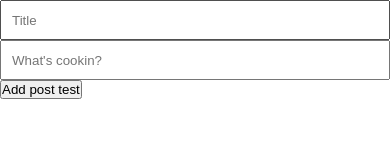
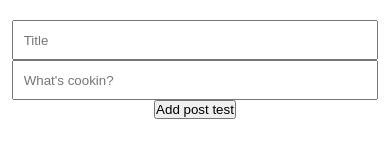
Before and after one commit to benleem/recipe_book, a website: page public/index.html in a window 390 px wide. Drawn offline with Linux system fonts and the light colour scheme; no server answers.

Commit message:
added BASIC styling

```diff
--- a/public/index.html
+++ b/public/index.html
@@ -8,12 +8,12 @@
         <title>RecipeBook</title>
     </head>
     <body>
-        <form action="" class="form-container">
-            <input type="text" placeholder="Title" class="input-header" style="width: 400px; max-width: 100%; height: 40px; padding-left: 10px;">
+        <form action="" class="form-container" id="wrapper">
+            <input type="text" placeholder="Title" class="input-header" style="width: 400px; max-width: 100%; height: 40px; padding-left: 10px; margin-top: 20px;">
             <input type="text" placeholder="What's cookin?" class="input-content" style="width: 400px; max-width: 100%; height: 40px; padding-left: 10px;">
-            <button type="submit" class="add-btn">Add post test</button>
+            <button type="submit" class="add-btn" style="margin-bottom: 20px;">Add post test</button>
         </form>
-        <div class="post-container"></div>
+        <div class="post-container" id="wrapper"></div>
         <script src="main.js"></script>
     </body>
 </html>
--- a/public/style.css
+++ b/public/style.css
@@ -5,7 +5,36 @@
     border-spacing: 0;
 }
 
+#wrapper{
+    width: 1200px;
+    max-width: 100%;
+    margin: auto;
+}
+
+.form-container{
+    text-align: center;
+    display: flex;
+    flex-direction: column;
+    text-align: center;
+    justify-content: center;
+    align-items: center;
+}
+
 .post-container{
     display:flex;
     flex-direction:column;
 }
+
+.post-wrapper{
+    margin: auto;
+    width: 400px;
+    max-width: 100%;
+    background-color: blueviolet;
+    margin-bottom: 10px;
+}
+
+@media screen and (max-width: 400px){
+    #wrapper{
+        padding: 0 3% 0 3%;
+    }
+}
```
